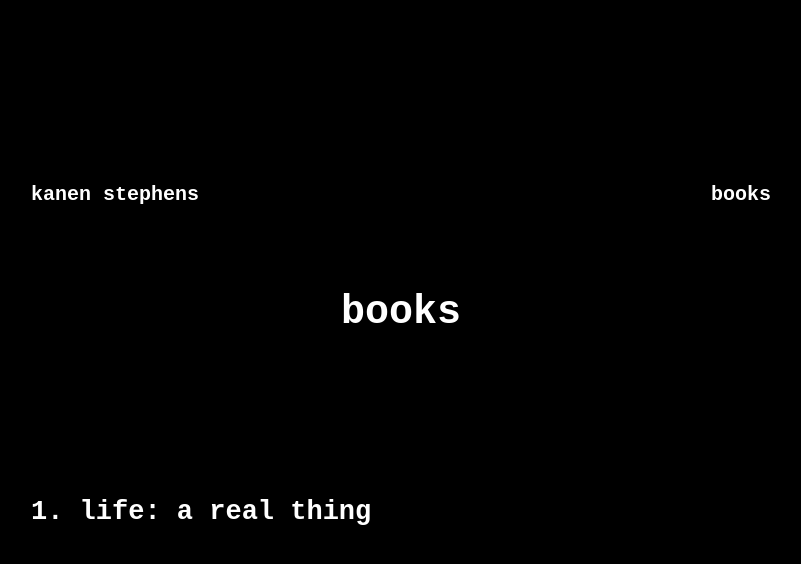
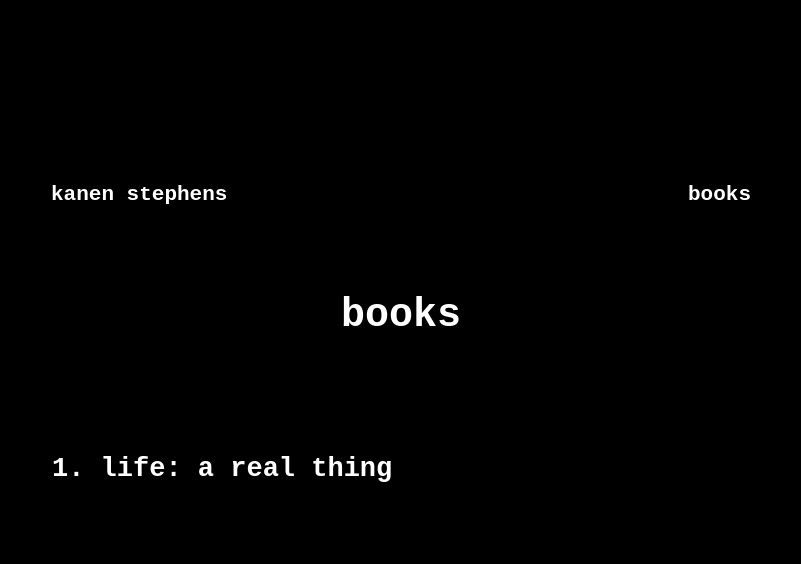
Before and after one commit to kanennn/the-archives, a Jekyll site: the page built from index.md, in a window 1280 px wide. Shown: the top 564 px of the page, without its empty margins (239-1040 px from the left). Built offline with Jekyll 4.4.1, drawn with Linux system fonts in a browser that asks for light colours.

Commit message:
Restyled some of the heading size and positioning in base.scss. Added css styling for headings and paragraphs.

```diff
--- a/_sass/base.scss
+++ b/_sass/base.scss
@@ -1,22 +1,25 @@
-$backgroundColor: #444444;
-$bodyColor: #ffffff;
+$backgroundColor: black;
+$bodyColor: white;
 $bodyFont: courier new, monospace;
 
 body {
-    background-color: black;
+    background-color: $backgroundColor;
     color: $bodyColor;
     font-family: $bodyFont;
 }
 
 header {
-    font-size: 20px;
+    font-size: 21px;
     font-weight: bold;
     padding-top: 175px;
 }
 
 header h1 {
+    margin: 0;
+    margin-top: 10px;
+    padding: 100px;
     font-size: 40px;
-    padding: 80px;
+    //padding: 80px;
     text-align: center;
 }
 
@@ -35,23 +38,24 @@ header h1 {
 }
 
 main {
-    width: 740px;
+    width: 700px;
     margin: auto;
 }
 
 .list {
-    line-height: 2.5em;
+    margin: 0px;
+    line-height: 2.3em;
     font-weight: bold;
 }
 
 ol {
-    padding-left: 0;
+    padding-left: 1px;
     line-height: 30pt;
     list-style-position: inside;
 }
 
 section.content {
-    padding-top: 10px;
+    padding-top: 0px;
     font-size: 27px;
 }
 
@@ -63,3 +67,29 @@ a {
 a:hover {
     text-decoration: underline;
 }
+
+section.chapter h1 {
+    font-size: 35px;
+    padding: 20px;
+    text-align: center;
+}
+
+section.chapter h2 {
+    font-size: 30px;
+    text-align: center;
+    margin: 40px;
+}
+
+section.chapter h3 {
+    font-size: 27px;
+    margin-top: 30px;
+    margin-bottom: 30px;
+}
+
+section.chapter p {
+    font-size: 27px;
+    font-weight: bold;
+    line-height: 1.5em;
+    margin-top: 2em;
+    margin-bottom: 2em;
+}
```
